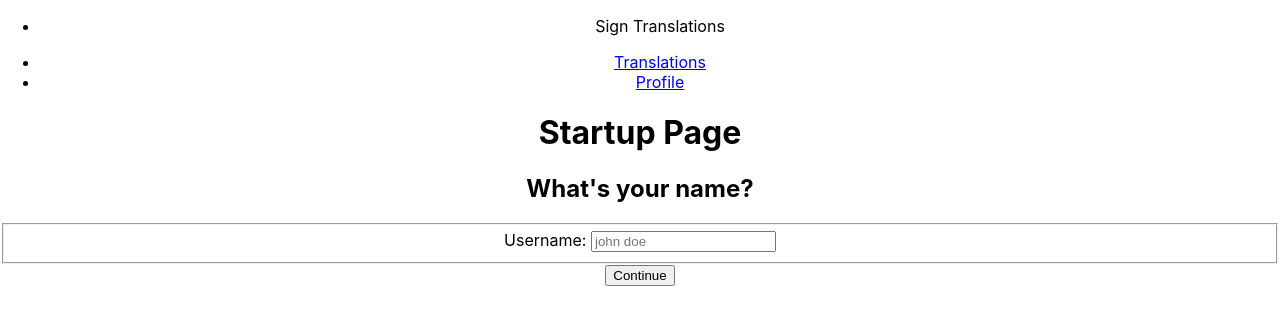
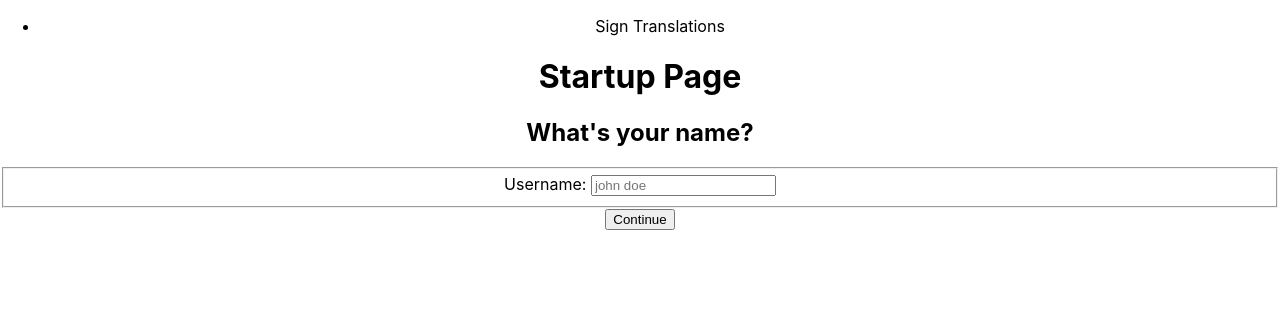
Before and after one commit to s325909/react-sign-language-translator, a React (Create React App) app: page / in a window 1280 px wide. Shown: the top 324 px of the page. Built offline with nearby package versions, Linux system fonts and the light colour scheme; no server answers.

Commit message:
FEAT: Only display Navbar to Profile & Translation if user logged in

```diff
--- a/src/components/Navbar/Navbar.jsx
+++ b/src/components/Navbar/Navbar.jsx
@@ -1,11 +1,18 @@
 import { NavLink } from "react-router-dom";
+import { useUser } from "../../context/UserContext";
 
 const Navbar = () => {
+
+    const { user } = useUser();
+
 	return (
 		<nav>
 			<ul>
 				<li>Sign Translations</li>
 			</ul>
+
+            { user !== null &&
+
 			<ul>
 				<li>
 					<NavLink to="/translation">Translations</NavLink>
@@ -14,6 +21,8 @@ const Navbar = () => {
 					<NavLink to="/profile">Profile</NavLink>
 				</li>
 			</ul>
+
+            }
 		</nav>
 	);
 };
```
